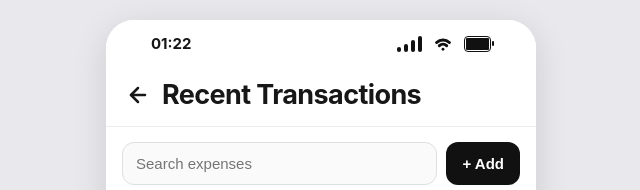
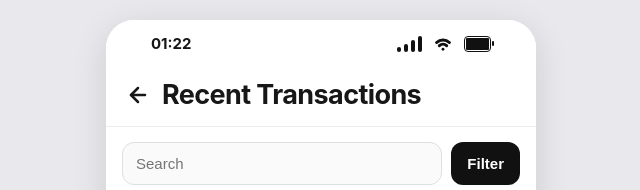
Before and after one commit to joshfreediver/ccsandbox, a plain HTML site: page index.html in a window 1280 px wide. Shown: the top 190 px of the page, 319-959 px from the left. Drawn offline with Linux system fonts and the light colour scheme.

Commit message:
Update index.html

```diff
--- a/index.html
+++ b/index.html
@@ -198,8 +198,8 @@
   </header>
 
   <div class="controls">
-    <input class="search" id="search" type="search" placeholder="Search expenses">
-    <button class="add" id="openAdd">+ Add</button>
+    <input class="search" id="search" type="search" placeholder="Search">
+    <button class="add" id="openAdd">Filter</button>
   </div>
 
   <div class="list" id="list"></div>
```
